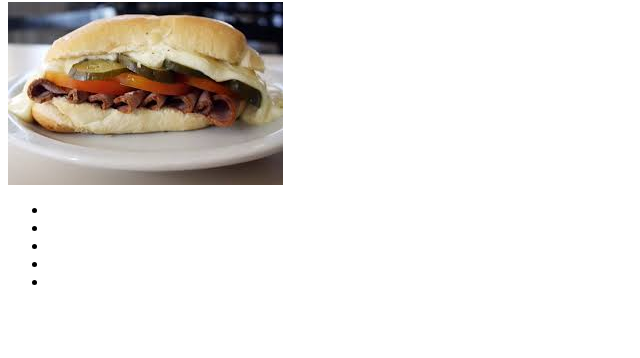
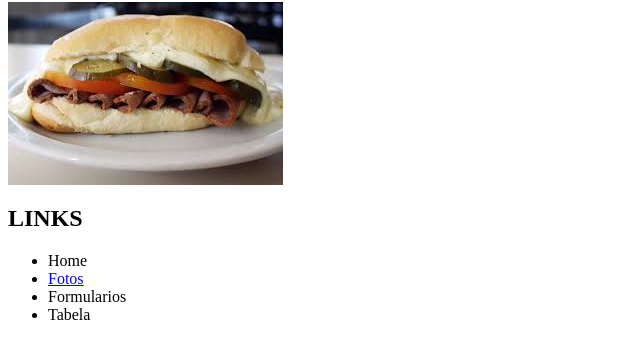
Before and after one commit to Wzeck/PW1B2025-1, a plain HTML site: page index.html in a window 1280 px wide. Shown: the part 104-462 px from the top of the page, without its empty margins (0-640 px from the left). Drawn offline with Linux system fonts and the light colour scheme.

Commit message:
criei os links

```diff
--- a/index.html
+++ b/index.html
@@ -7,12 +7,16 @@
 	<h1>Pagina Inicial</h1>
 	<img src="imagens/lanchebauru.jpg" >
 	<div>
+		<h2>LINKS</h2>
 <ul>
-	<li></li>
-	<li></li>
-	<li></li>
-	<li></li>
-	<li></li>
+	<li>Home</li>
+	<li>
+		<a href="fotos.html">
+		Fotos
+	    </a>
+	</li>
+	<li>Formularios</li>
+	<li>Tabela</li>
 </ul>
 	</div>
 </body>
```
